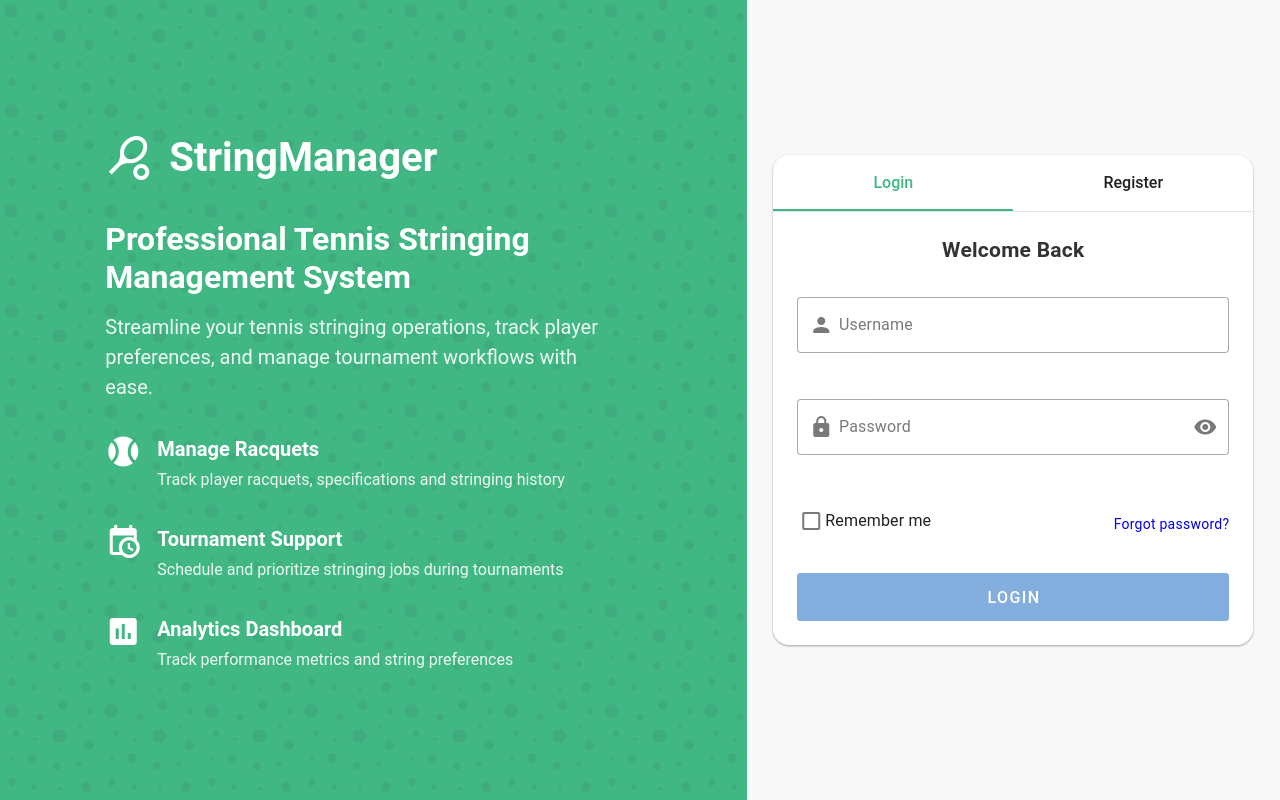
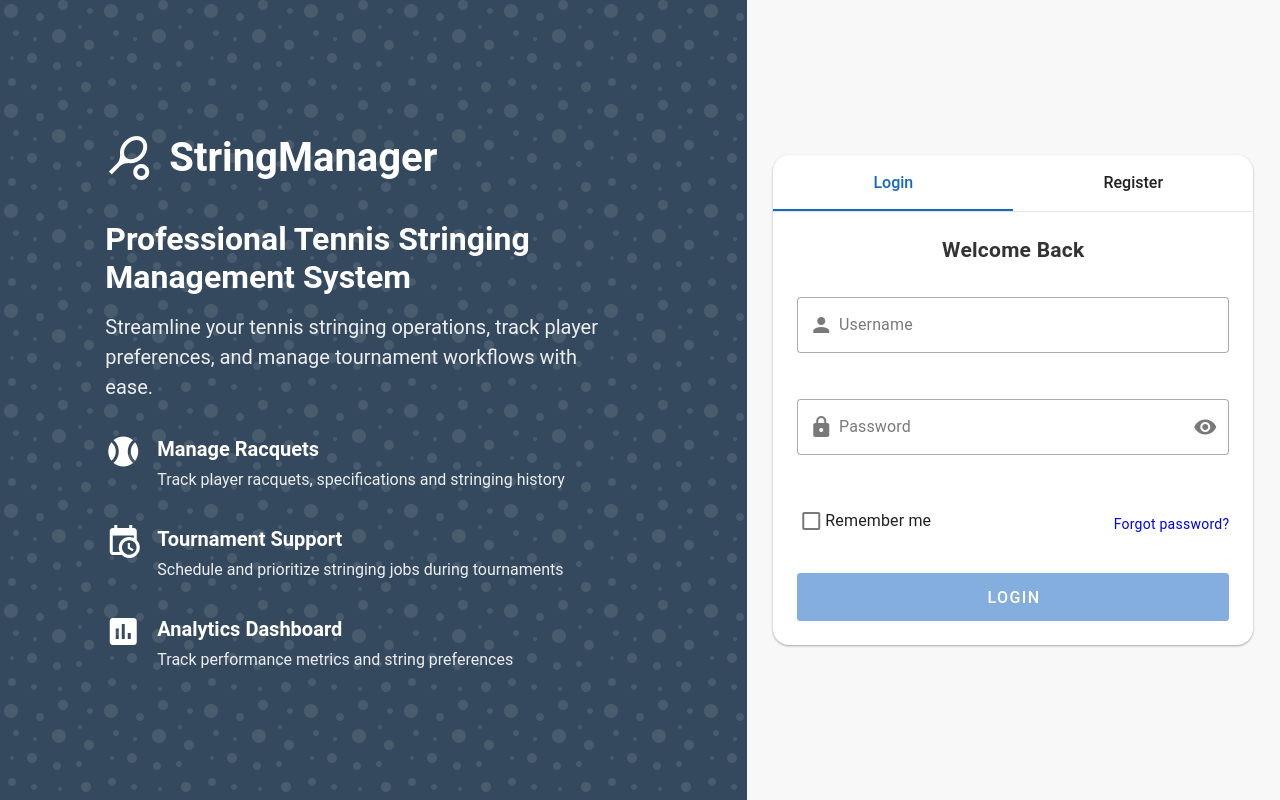
Before and after one commit to jescartinn/StringManager_VUE, a Vue app: page / in a window 1280 px wide. Built offline with nearby package versions, Linux system fonts and the light colour scheme.

Commit message:
cambios estilos generales

```diff
--- a/src/assets/styles/_variables.scss
+++ b/src/assets/styles/_variables.scss
@@ -1,6 +1,6 @@
 // Color variables
-$primary: #41b883; // Vue green
-$secondary: #34495e; // Vue dark blue
+$primary: #1867c0;
+$secondary: #34495e;
 $accent: #ffdd57;
 $info: #2196f3;
 $warning: #ff9800;
--- a/src/views/LandingPage.vue
+++ b/src/views/LandingPage.vue
@@ -505,7 +505,7 @@ onMounted(() => {
 
     // Promotional side
     &__promo {
-        background-color: $primary;
+        background-color: $secondary;
         color: white;
         min-height: 100vh;
         position: relative;
```
